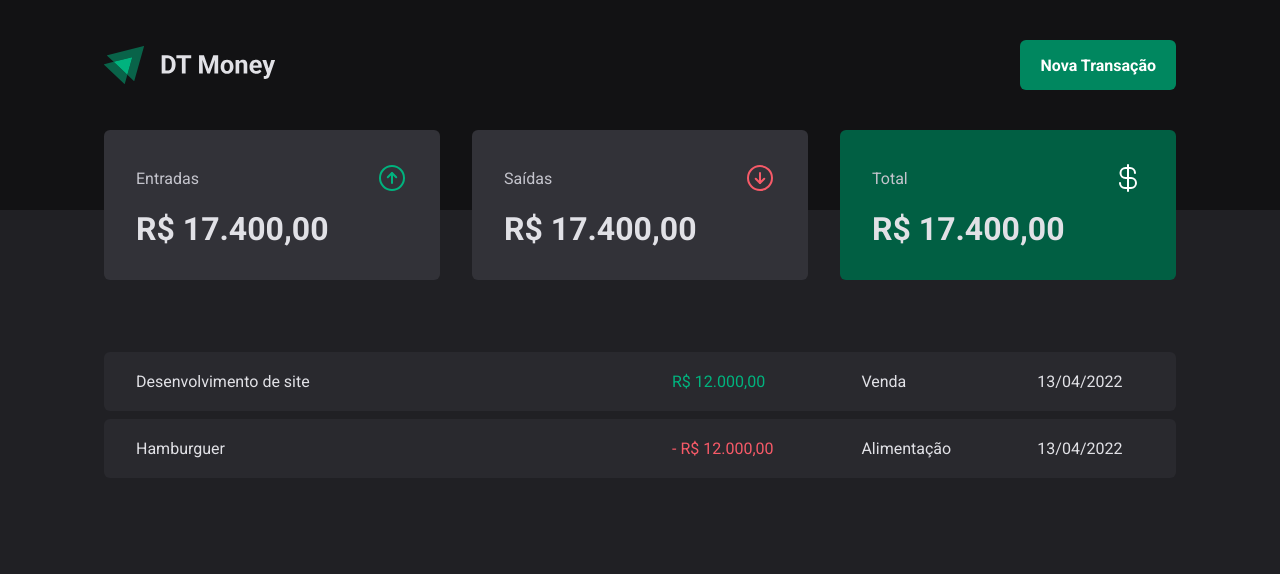
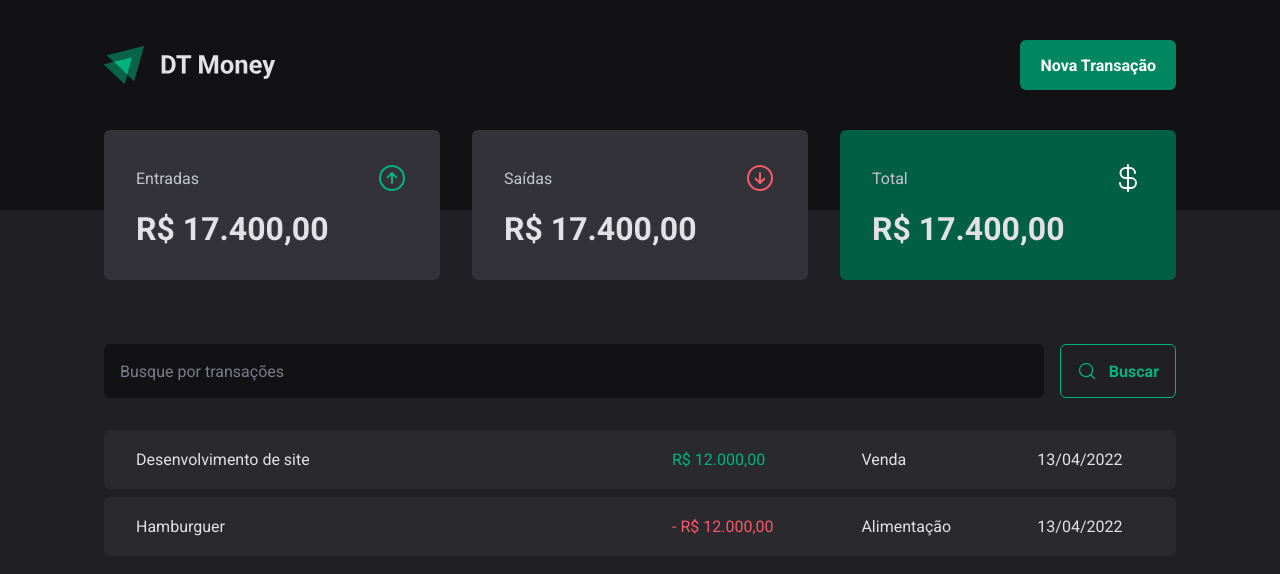
Before and after one commit to gustavoeguedes/03-dt-money, a React (Vite) app: page / in a window 1280 px wide. Shown: the top 574 px of the page. Built offline with nearby package versions, Linux system fonts and the light colour scheme.

Commit message:
feat: add SearchForm component and integrate Radix UI dialog in Header

```diff
--- a/package.json
+++ b/package.json
@@ -10,6 +10,7 @@
     "preview": "vite preview"
   },
   "dependencies": {
+    "@radix-ui/react-dialog": "^1.1.14",
     "phosphor-react": "^1.4.1",
     "react": "^19.1.0",
     "react-dom": "^19.1.0",
--- a/src/components/Header/index.tsx
+++ b/src/components/Header/index.tsx
@@ -1,5 +1,6 @@
 import { HeaderContainer, HeaderContent, NewTransactionButton } from "./styles";
 import logoImg from "../../assets/logo.svg";
+import * as Dialog  from "@radix-ui/react-dialog";
 
 export function Header() {
     return (
@@ -7,7 +8,19 @@
             <HeaderContent>
                 <img src={logoImg} alt="" />
 
-                <NewTransactionButton>Nova Transação</NewTransactionButton>
+                <Dialog.Root>
+                    <Dialog.Trigger asChild>
+                        <NewTransactionButton>Nova Transação</NewTransactionButton>
+                    </Dialog.Trigger>
+                    <Dialog.Portal>
+                        <Dialog.Overlay>
+                            <Dialog.Content>
+                                <Dialog.Title>Nova Transação</Dialog.Title>
+                                <Dialog.Close />
+                            </Dialog.Content>
+                        </Dialog.Overlay>
+                    </Dialog.Portal>
+                </Dialog.Root>
             </HeaderContent>
         </HeaderContainer>
     );
--- /dev/null
+++ b/src/pages/Transactions/components/SearchForm/index.tsx
@@ -0,0 +1,15 @@
+import { MagnifyingGlass } from "phosphor-react";
+import { SearchFormContainer } from "./styles";
+
+export function SearchForm() {
+    return(
+        <SearchFormContainer>
+            <input type="text" placeholder="Busque por transações" />
+
+            <button type="submit">
+                <MagnifyingGlass size={20} />
+                Buscar
+                </button>
+        </SearchFormContainer>
+    )
+}
--- /dev/null
+++ b/src/pages/Transactions/components/SearchForm/styles.ts
@@ -0,0 +1,41 @@
+import styled from "styled-components";
+
+export const SearchFormContainer = styled.form`
+    display: flex;
+    gap: 1rem;
+
+    input {
+        flex: 1;
+        border-radius: 6px;
+        border: 0;
+        background-color: ${props =>props.theme['gray-900']};
+        color: ${props => props.theme['gray-300']};
+        padding: 1rem;
+
+        &::placeholder {
+            color: ${props => props.theme['gray-500']};
+        }
+    }
+
+    button {
+        display: flex;
+        align-items: center;
+        gap: 0.75rem;
+
+        border: 0;
+        padding: 1rem;
+        background-color: transparent;
+        border: 1px solid ${props => props.theme['green-300']};
+        color: ${props => props.theme['green-300']};
+        font-weight: bold;
+        border-radius: 6px;
+        cursor: pointer;
+
+        &:hover{
+            background-color: ${props => props.theme['green-500']};
+            color: ${props => props.theme['white']};
+            border-color: ${props => props.theme['green-500']};
+            transition: background-color 0.2s, color 0.2s, border-color 0.2s;
+        }
+    }
+`
--- a/src/pages/Transactions/index.tsx
+++ b/src/pages/Transactions/index.tsx
@@ -1,5 +1,6 @@
 import { Header } from "../../components/Header";
 import { Summary } from "../../components/Summary";
+import { SearchForm } from "./components/SearchForm";
 import { PriceHighlight, TransactionsContainer, TransactionsTable } from "./styles";
 
 export function Transactions() {
@@ -9,6 +10,7 @@
             <Summary />
 
             <TransactionsContainer>
+                <SearchForm />
                 <TransactionsTable>
                     <tbody>
                         <tr>
--- a/src/pages/Transactions/styles.ts
+++ b/src/pages/Transactions/styles.ts
@@ -11,7 +11,7 @@
     width: 100%;
     border-collapse: separate;
     border-spacing: 0 0.5rem;
-    /* margin-top: 1.5rem; */
+    margin-top: 1.5rem;
 
     td {
         padding: 1.25rem 2rem;
```
Also changed, not shown: 1 other file (tests, documents, lock files or other folders).
